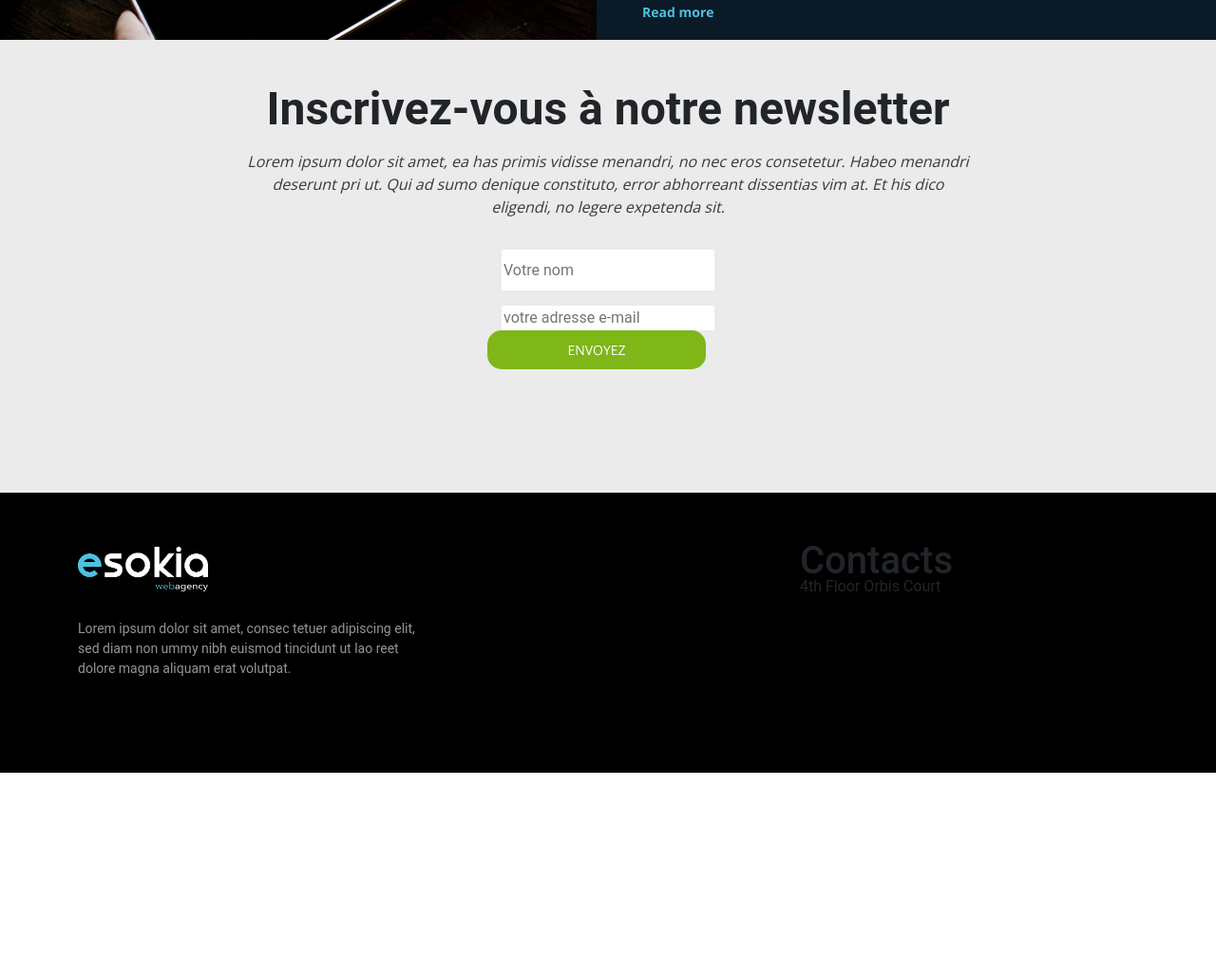
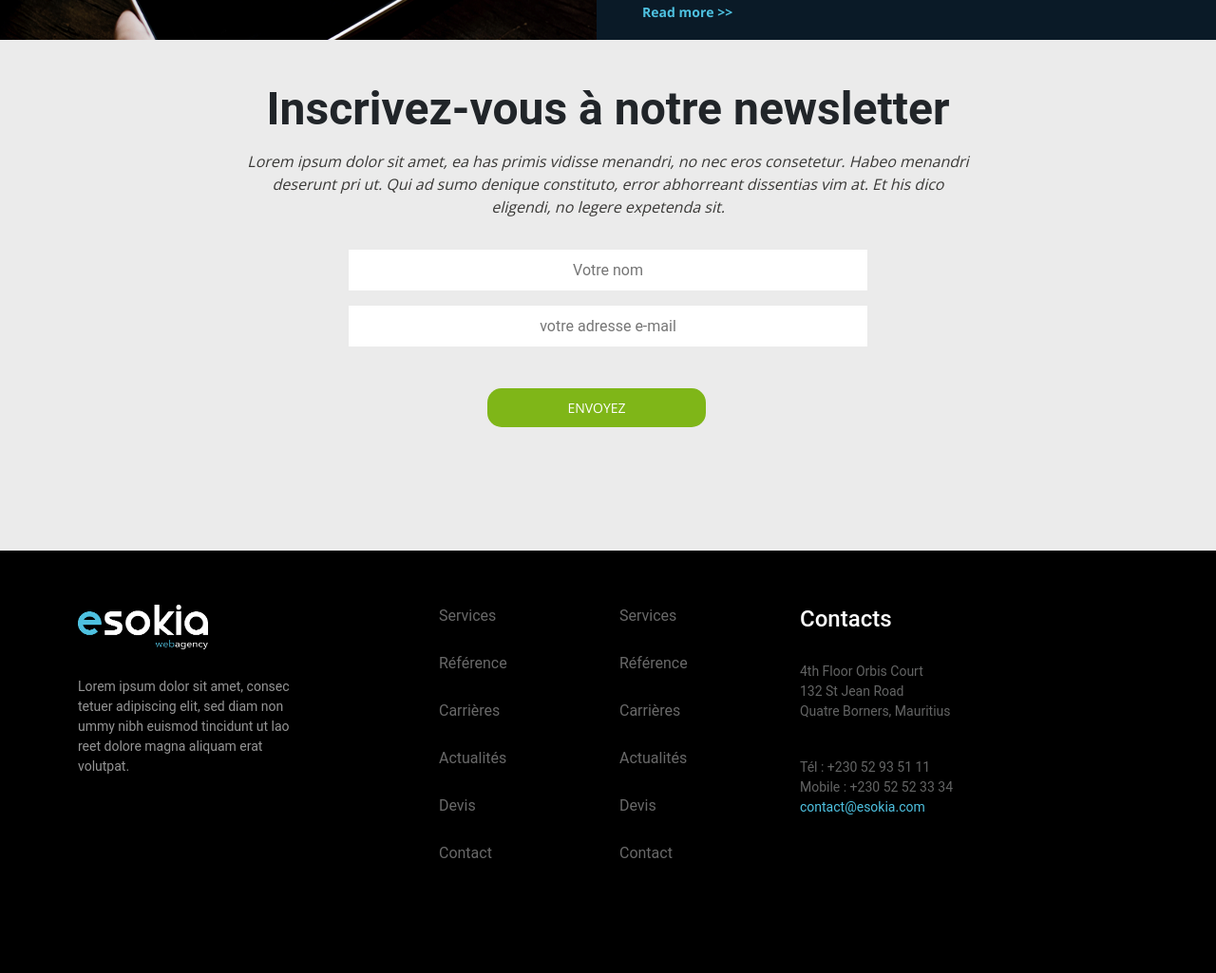
Before and after one commit to tarunmungurah/Test-Senior, a website: page index_test_senior.html in a window 1280 px wide. Shown: the part 2396-3421 px from the top of the page at 95% size. Before the commit the page ends 3210 px from the top, so only its background shows below. Drawn offline with nearby package versions, Linux system fonts and the light colour scheme.

Commit message:
22/09/22

```diff
--- a/index_test_senior.html
+++ b/index_test_senior.html
@@ -1,6 +1,5 @@
 <!DOCTYPE html>
 <html lang="en">
-
 <head>
     <meta charset="UTF-8">
     <meta http-equiv="X-UA-Compatible" content="IE=edge">
@@ -11,7 +10,6 @@
     <link href="dist/css/main.min.css" rel="stylesheet">
     <title>Test Senior</title>
 </head>
-
 <body>
     <!--top bar  -->
     <div class="header">
@@ -54,7 +52,6 @@
                 </div>
             </div>
         </nav>
-
         <div class="phone">
             <div class="container">
                 <div class="row">
@@ -70,8 +67,7 @@
             </div>
         </div>
     </div>
-    <!-- navbar  -->
-
+    <!-- /navbar  -->
     <!-- services -->
     <div class="services">
         <h2 class="services__title text-center">Nos Services</h2>
@@ -91,7 +87,7 @@
                                 nonummy nibh euismod te. </p>
                         </div>
                         <div class="services-item__btn">
-                            <a href="#" class="btn btn-primary">Read more</a>
+                            <a href="#" class="btn btn-primary">Read more >></a>
                         </div>
                     </div>
                 </div>
@@ -107,7 +103,7 @@
                                 nonummy nibh euismod te. </p>
                         </div>
                         <div class="services-item__btn">
-                            <a href="#" class="btn btn-primary">Read more</a>
+                            <a href="#" class="btn btn-primary">Read more >></a>
                         </div>
                     </div>
                 </div>
@@ -123,7 +119,7 @@
                                 nonummy nibh euismod te. </p>
                         </div>
                         <div class="services-item__btn">
-                            <a href="#" class="btn btn-primary">Read more</a>
+                            <a href="#" class="btn btn-primary">Read more >></a>
                         </div>
                     </div>
                 </div>
@@ -139,14 +135,14 @@
                                 nonummy nibh euismod te. </p>
                         </div>
                         <div class="services-item__btn">
-                            <a href="#" class="btn btn-primary">Read more</a>
+                            <a href="#" class="btn btn-primary">Read more >></a>
                         </div>
                     </div>
                 </div>
             </div>
         </div>
     </div>
-    <!-- services -->
+    <!-- /services -->
     <!-- nos references -->
     <div class="references">
         <div class="container">
@@ -187,7 +183,7 @@
             </div>
         </div>
     </div>
-    <!-- nos references -->
+    <!-- /nos references -->
     <!-- tablet + latest news -->
     <div class="tablet">
         <div class="row">
@@ -204,14 +200,13 @@
                             pertinacia mel ei. Oratio doming noluisse eos ut, eam invidunt deterruisset ad.<br>
                             Ne quem esse dissentiet mei, id accumsan delicata sed. Pri no regione <br>
                             conclusionemque. Dico aliquam ex sed.</p>
-                        <a href="#" class="btn btn-primary">Read more</a>
+                        <a href="#" class="btn btn-primary">Read more >></a>
                     </div>
                 </div>
             </div>
         </div>
     </div>
-    <!-- tablet + latest news -->
-
+    <!-- /tablet + latest news -->
     <!-- inscrivez-vous -->
     <div class="newsletter">
         <div class="container">
@@ -227,11 +222,13 @@
                     <div class="col-lg-6 offset-lg-3">
                         <div class="form-item ">
                             <div class="row">
-                               <div class="col-md-12 text-center">
-                                    <input type="text" id="fname" class="form-control" placeholder="Votre nom">
+                                <div class="col-md-12 text-center">
+                                    <input type="text" id="fname" class="form-control text-center"
+                                        placeholder="Votre nom">
                                 </div>
                                 <div class="col-md-12 text-center">
-                                    <input type="text" id="fname" name="firstname" placeholder="votre adresse e-mail">
+                                    <input type="text" id="fname" class="form-control text-center"
+                                        placeholder="votre adresse e-mail">
                                 </div>
                                 <div class="row">
                                     <div class="col-md-12 text-center">
@@ -245,10 +242,9 @@
         </div>
     </div>
     </div>
-    <!-- inscrivez-vous -->
-
+    <!-- /inscrivez-vous -->
     <!--footer-->
-    <section class="footers">
+    <div class="footers">
         <div class="container">
             <div class="row">
                 <div class="col-xs-12 col-sm-6 col-md-4 footers-one">
@@ -256,10 +252,10 @@
                         <img src="dist/images/esokia_logo.png">
                     </div>
                     <div class="footers-info">
-                        <p class="footers__info">Lorem ipsum dolor sit amet, consec
-                            tetuer adipiscing elit, sed diam non
-                            ummy nibh euismod tincidunt ut lao
-                            reet dolore magna aliquam erat
+                        <p class="footers__info">Lorem ipsum dolor sit amet, consec <br>
+                            tetuer adipiscing elit, sed diam non <br>
+                            ummy nibh euismod tincidunt ut lao <br>
+                            reet dolore magna aliquam erat<br>
                             volutpat.</p>
                     </div>
                 </div>
@@ -274,7 +270,7 @@
                     </ul>
                 </div>
                 <div class="col-xs-12 col-sm-6 col-md-2 footers-three">
-                    <ul class="list-unstyled">
+                    <ul class="footers__list">
                         <li><a href="#">Services</a></li>
                         <li><a href="#">Référence</a></li>
                         <li><a href="#">Carrières</a></li>
@@ -284,21 +280,23 @@
                     </ul>
                 </div>
                 <div class="col-xs-12 col-sm-6 col-md-2 footers-four">
-                    <h5>Contacts</h5>
-                    <ul class="list-unstyled">
-                        <p>4th Floor Orbis Court</p>
-                        <li><a href="about.html">For Parters</a></li>
-                        <li><a href="about.html">Terms</a></li>
-                        <li><a href="about.html">Policy</a></li>
-                        <li><a href="contact.html">Contact Us</a></li>
-                    </ul>
+                    <h5 class="footers__contact">Contacts</h5>
+                    <p class="footers__address">4th Floor Orbis Court<br>
+                        132 St Jean Road <br>
+                        Quatre Borners, Mauritius</p>
+                    <p class="footers__number">
+                        Tél : +230 52 93 51 11<br>
+                        Mobile : +230 52 52 33 34
+                    </p>
+                    <p class="footers__email">
+                        contact@esokia.com
+                    </p>
                 </div>
             </div>
         </div>
-    </section>
-    <!--footer-->
+    </div>
+    <!--/footer-->
     <script src="https://kit.fontawesome.com/0c54b7787d.js"></script>
     <script src="https://kit.fontawesome.com/0c54b7787d.js"></script>
 </body>
-
 </html>
--- a/src/scss/components/_buttons.scss
+++ b/src/scss/components/_buttons.scss
@@ -16,4 +16,5 @@
     padding: 10px 84px;
     border-radius: 15px;
     text-transform: uppercase;
+    margin-top: 28px;
 }
--- a/src/scss/layout/_footer.scss
+++ b/src/scss/layout/_footer.scss
@@ -1,37 +1,41 @@
-.footers{
+.footers {
     background: $black;
     padding: 57px 0 88px 0;
-
-    &__logo{
+    &__logo {
         width: 137px;
         height: 43px;
         margin-bottom: 33px;
     }
-
-    &__info{
+    &__info {
         color: #959595;
         font-size: 14px;
     }
-
+    &__contact {
+        color: $white;
+        font-size: 24px;
+        margin-bottom: 30px;
+    }
+    &__address {
+        color: #636464;
+        font-size: 14px;
+        margin-bottom: 38px;
+    }
+    &__number {
+        color: #636464;
+        font-size: 14px;
+    }
+    &__email {
+        color: $primary-color;
+        font-size: 14px;
+    }
 }
-
-
-/**.footers a {color:#696969;} **/
-
-
-#social-fb:hover {
-     color: #3B5998;
-     transition:all .001s;
- }
- #social-tw:hover {
-     color: #4099FF;
-     transition:all .001s;
- }
- #social-gp:hover {
-     color: #d34836;
-     transition:all .001s;
- }
- #social-em:hover {
-     color: #f39c12;
-     transition:all .001s;
- }
+.footers {
+    li {
+        margin-bottom: 26px;
+        a {
+            color: #696969;
+            font-size: 16px;
+            text-decoration: none;
+        }
+    }
+}
--- a/src/scss/layout/_navigation.scss
+++ b/src/scss/layout/_navigation.scss
@@ -1,18 +1,13 @@
 .top-nav {
     background: $black;
     height: 31px;
-
     &__link {
         color: $white;
         margin-left: 14px;
         margin-right: 14px;
-
     }
-
     .top-nav__menu{
         display: flex;
         justify-content: flex-end;
     }
-
-
 }
--- a/src/scss/layout/_newsletter.scss
+++ b/src/scss/layout/_newsletter.scss
@@ -18,7 +18,7 @@
     }
 
     .form-control {
-        max-width: 521px;
+        width: 100%;
         height: 43px;
         border-radius: 0;
         margin-bottom: 16px;
```
Also changed, not shown: src/scss/layout/_header.scss (+0 -29 lines), dist/css/main.min.css.
